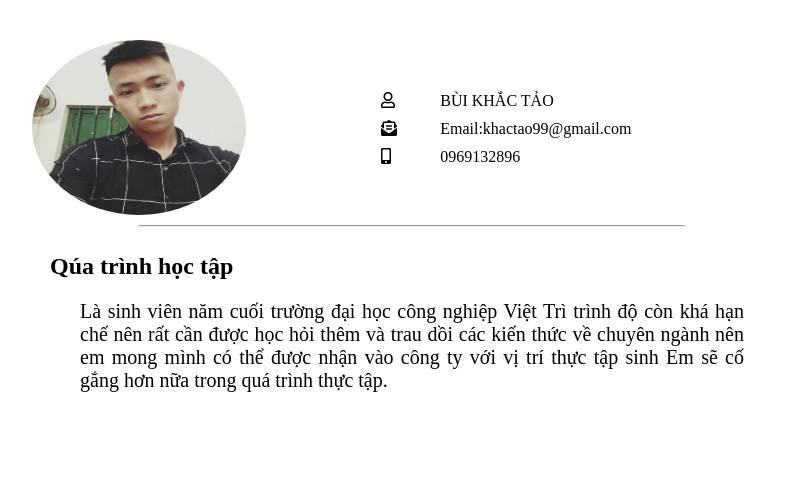
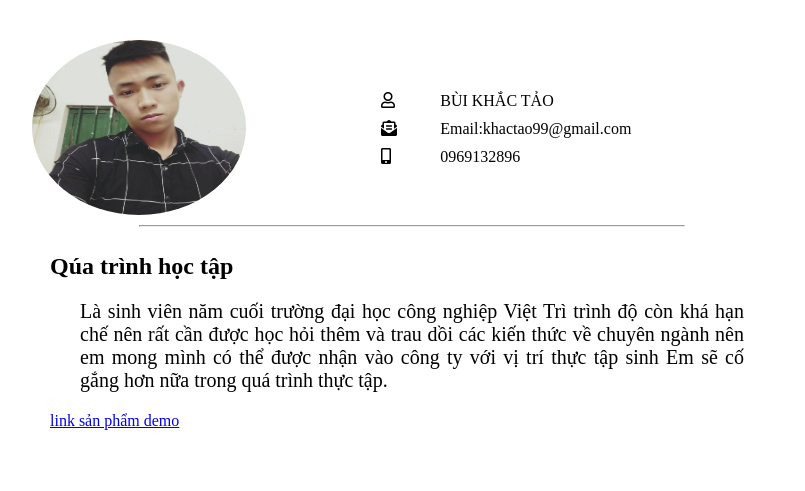
Before and after one commit to taoab99/cv-frontend, a plain HTML site: page index.html in a window 1280 px wide. Shown: the top 491 px of the page, without its empty margins (228-1033 px from the left). Drawn offline with Linux system fonts and the light colour scheme.

Commit message:
Update index.html

```diff
--- a/index.html
+++ b/index.html
@@ -42,6 +42,7 @@
                     và trau dồi các kiến thức về chuyên ngành nên em mong mình có thể được nhận vào công ty với vị trí thực tập sinh
                     Em sẽ cố gắng hơn nữa trong quá trình thực tập.
                 </p>
+                <a href="https://taoab99.github.io/demo">link sản phẩm demo<a>
             </div>
     </div>
 
```
